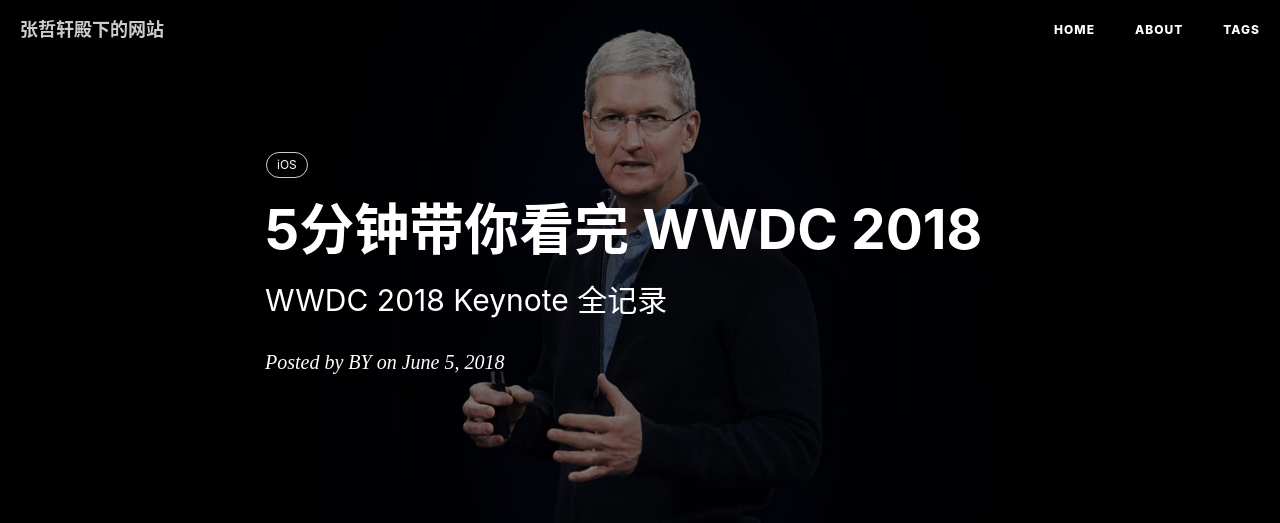
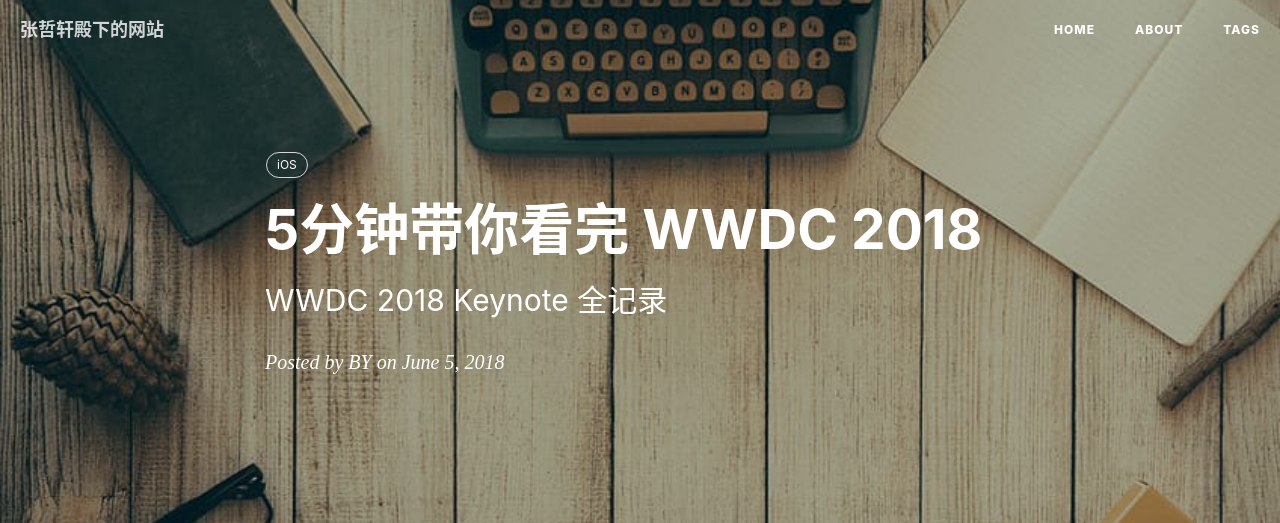
Before and after one commit to DevilAC/site, a Jekyll site: the page built from _posts/2018-06-05-5分钟带你看完-WWDC-2018.md, in a window 1280 px wide. Shown: the top 523 px of the page. Built offline with Jekyll 4.4.1, drawn with Linux system fonts in a browser that asks for light colours; nearby versions of some CDN libraries; comment, search, counter and statistics services are not loaded; grey boxes are pictures that could not be loaded.

Commit message:
Update 2018-06-05-5分钟带你看完-WWDC-2018.md
test

```diff
--- a/_posts/2018-06-05-5分钟带你看完-WWDC-2018.md
+++ b/_posts/2018-06-05-5分钟带你看完-WWDC-2018.md
@@ -4,7 +4,6 @@ title:      5分钟带你看完 WWDC 2018
 subtitle:   WWDC 2018 Keynote 全记录
 date:       2018-06-05
 author:     BY
-header-img: img/post-bg-cook.jpg
 catalog: true
 tags:
     - iOS
```
